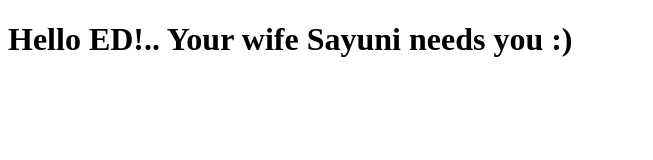
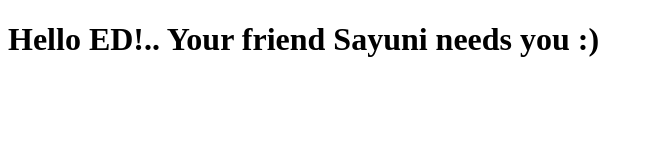
Before and after one commit to EDGARJN/host-ghpage, a plain HTML site: page index.html in a window 1280 px wide. Shown: the whole page, without its empty margins (0-653 px from the left). Drawn offline with Linux system fonts and the light colour scheme.

Commit message:
add: modeification on message

```diff
--- a/index.html
+++ b/index.html
@@ -6,6 +6,6 @@
     <title>ESA</title>
 </head>
 <body>
-    <h1>Hello ED!.. Your wife Sayuni needs you :)</h1>
+    <h1>Hello ED!.. Your friend Sayuni needs you :)</h1>
 </body>
 </html>
```
